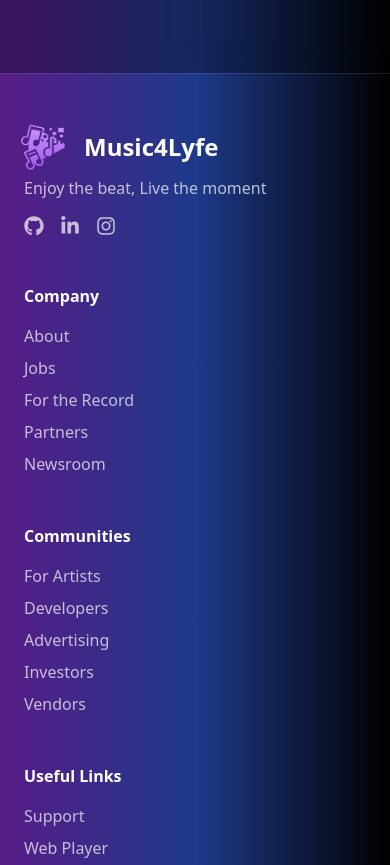
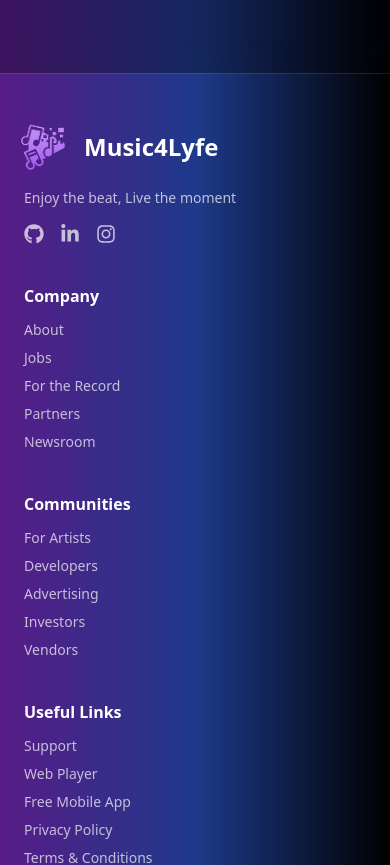
Before and after one commit to Alfianzyh/music4lyfe, a React (Vite) app: page / in a window 390 px wide. Shown: the part 7001-7866 px from the top of the page. Built offline with nearby package versions, Linux system fonts and the light colour scheme.

Commit message:
update responsive footer

```diff
--- a/src/components/Footer.jsx
+++ b/src/components/Footer.jsx
@@ -20,23 +20,26 @@ const Footer = () => {
 
   return (
     <footer className="border-t border-white/10 py-12 px-6 bg-black/0">
-      <div className="max-w-6xl mx-auto grid grid-cols-1 md:grid-cols-4 gap-12">
-
-        <div>
-          <div className="flex items-center gap-2 mb-1">
-            <Logo size={8} textSize="text-2xl" />
-          </div>
-          <p className="text-white/70 text-base">Enjoy the beat, Live the moment</p>
-            <SocialIcons />
+      <div className="max-w-6xl mx-auto grid gap-10 sm:grid-cols-2 md:grid-cols-4">
+        {/* Logo + Description + Socials */}
+        <div className="space-y-4">
+          <Logo size={8} textSize="text-2xl" />
+          <p className="text-white/70 text-sm sm:text-base">
+            Enjoy the beat, Live the moment
+          </p>
+          <SocialIcons />
         </div>
 
-        {/* Link Sections */}
+        {/* Links */}
         {linkSections.map((section, idx) => (
           <div key={idx}>
-            <h3 className="text-white font-semibold mb-4">{section.title}</h3>
+            <h3 className="text-white font-semibold mb-3">{section.title}</h3>
             <ul className="space-y-2">
               {section.links.map((link, i) => (
-                <li key={i} className="text-white/70 hover:text-white transition text-base cursor-pointer">
+                <li
+                  key={i}
+                  className="text-white/70 hover:text-white transition text-sm sm:text-base cursor-pointer"
+                >
                   {link}
                 </li>
               ))}
@@ -46,7 +49,7 @@ const Footer = () => {
       </div>
 
       {/* Copyright */}
-      <div className="mt-11 -mb-7 border-t border-white/10 pt-6 text-center text-sm text-white/50">
+      <div className="mt-10 border-t border-white/10 pt-6 text-center text-xs sm:text-sm text-white/50">
         © 2025 Music4Lyfe. All rights reserved.
       </div>
     </footer>
```
